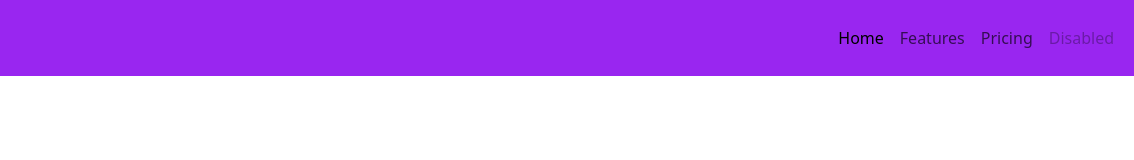
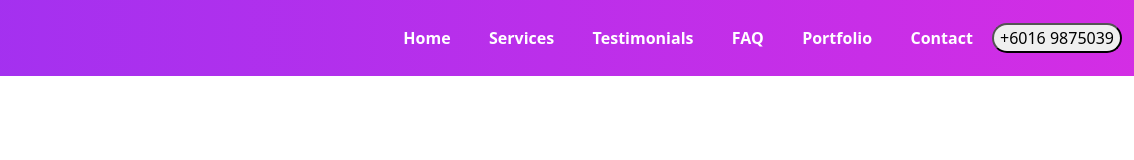
Before and after one commit to CK-Kwok87/Bootstrap---Free-Code-Camp, a website: page index.html in a window 1280 px wide. Shown: the full height of the page, 146-1280 px from the left. Drawn offline with Linux system fonts and the light colour scheme.

Commit message:
navbar padding and colour

```diff
--- a/index.html
+++ b/index.html
@@ -9,11 +9,11 @@
   </head>
   <body>
     <!-- NAVBAR SECTION -->
-    <nav class="navbar navbar-expand-lg bg-primary">
+    <nav class="navbar navbar-expand-lg menu">
       <div class="container-fluid">
         <a class="navbar-brand" href="#"
-          ><img src="images/logo.png" alt="logo image"
-        /></a>
+          ><img src="images/logo.png" alt="logo image" />
+        </a>
         <button
           class="navbar-toggler"
           type="button"
@@ -34,15 +34,22 @@
               <a class="nav-link active" aria-current="page" href="#">Home</a>
             </li>
             <li class="nav-item">
-              <a class="nav-link" href="#">Features</a>
+              <a class="nav-link" href="#">Services</a>
             </li>
             <li class="nav-item">
-              <a class="nav-link" href="#">Pricing</a>
+              <a class="nav-link" href="#">Testimonials</a>
             </li>
             <li class="nav-item">
-              <a class="nav-link disabled">Disabled</a>
+              <a class="nav-link" href="#">FAQ</a>
+            </li>
+            <li class="nav-item">
+              <a class="nav-link" href="#">Portfolio</a>
+            </li>
+            <li class="nav-item">
+              <a class="nav-link disabled">Contact</a>
             </li>
           </ul>
+          <button type="button" class="rounded-pill">+6016 9875039</button>
         </div>
       </div>
     </nav>
--- a/scss/sections/_navbar.scss
+++ b/scss/sections/_navbar.scss
@@ -0,0 +1,19 @@
+@use "../custom" as *;
+
+.menu {
+  background: linear-gradient(
+    to right,
+    rgba($primary, 0.95),
+    rgba($secondary, 0.95)
+  );
+
+  li {
+    padding: 0 0.7rem;
+
+    a {
+      color: $white !important;
+      text-transform: capitalize;
+      font-weight: 600;
+    }
+  }
+}
```
Also changed, not shown: assets/css/style.css, 1 other file.
